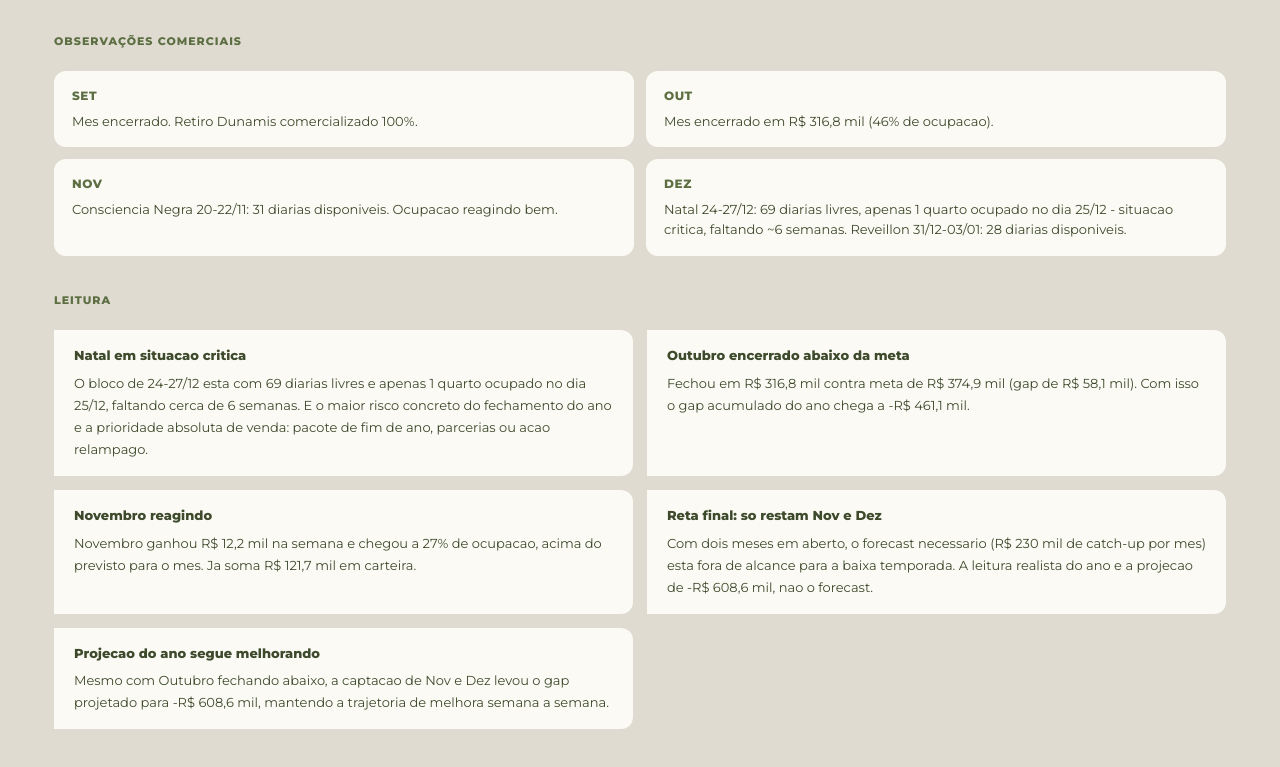
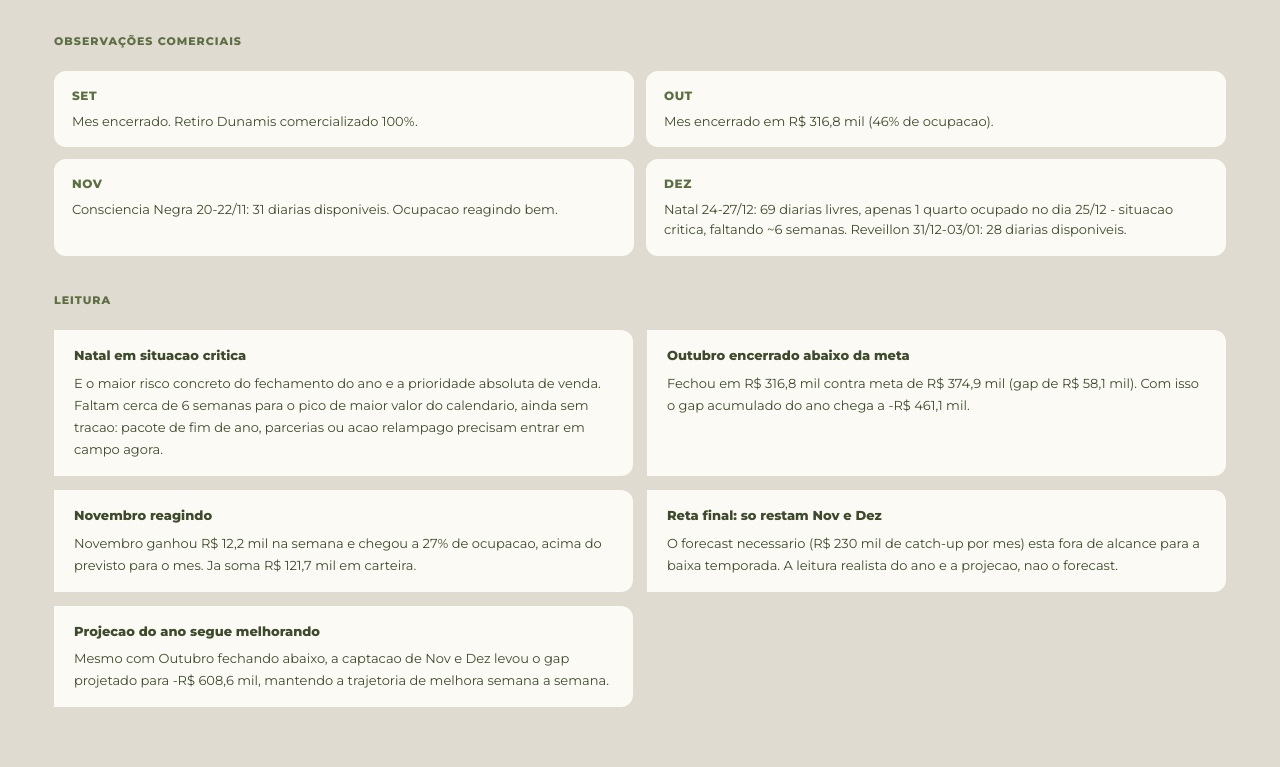
Before and after one commit to arthurlourenso/relatorio-vila-aty, a plain HTML site: page index.html in a window 1280 px wide. Shown: the part 1858-2625 px from the top of the page. Drawn offline with Linux system fonts and the light colour scheme.

Commit message:
Reduz redundancias em LEITURA: Natal foca em acao (nao repete a nota) e card de forecast nao duplica o -R$ 608,6 mil
Co-Authored-By: Claude Opus 4.7 <noreply@anthropic.com>

```diff
--- a/index.html
+++ b/index.html
@@ -450,10 +450,10 @@ const MESES = [
 
 // tom: "positivo" | "neutro" | "alerta" — define a cor de destaque do card
 const LEITURA = [
-  { tom: "alerta",   titulo: "Natal em situacao critica", texto: "O bloco de 24-27/12 esta com 69 diarias livres e apenas 1 quarto ocupado no dia 25/12, faltando cerca de 6 semanas. E o maior risco concreto do fechamento do ano e a prioridade absoluta de venda: pacote de fim de ano, parcerias ou acao relampago." },
+  { tom: "alerta",   titulo: "Natal em situacao critica", texto: "E o maior risco concreto do fechamento do ano e a prioridade absoluta de venda. Faltam cerca de 6 semanas para o pico de maior valor do calendario, ainda sem tracao: pacote de fim de ano, parcerias ou acao relampago precisam entrar em campo agora." },
   { tom: "neutro",   titulo: "Outubro encerrado abaixo da meta", texto: "Fechou em R$ 316,8 mil contra meta de R$ 374,9 mil (gap de R$ 58,1 mil). Com isso o gap acumulado do ano chega a -R$ 461,1 mil." },
   { tom: "positivo", titulo: "Novembro reagindo", texto: "Novembro ganhou R$ 12,2 mil na semana e chegou a 27% de ocupacao, acima do previsto para o mes. Ja soma R$ 121,7 mil em carteira." },
-  { tom: "alerta",   titulo: "Reta final: so restam Nov e Dez", texto: "Com dois meses em aberto, o forecast necessario (R$ 230 mil de catch-up por mes) esta fora de alcance para a baixa temporada. A leitura realista do ano e a projecao de -R$ 608,6 mil, nao o forecast." },
+  { tom: "alerta",   titulo: "Reta final: so restam Nov e Dez", texto: "O forecast necessario (R$ 230 mil de catch-up por mes) esta fora de alcance para a baixa temporada. A leitura realista do ano e a projecao, nao o forecast." },
   { tom: "positivo", titulo: "Projecao do ano segue melhorando", texto: "Mesmo com Outubro fechando abaixo, a captacao de Nov e Dez levou o gap projetado para -R$ 608,6 mil, mantendo a trajetoria de melhora semana a semana." }
 ];
 </script>
```
